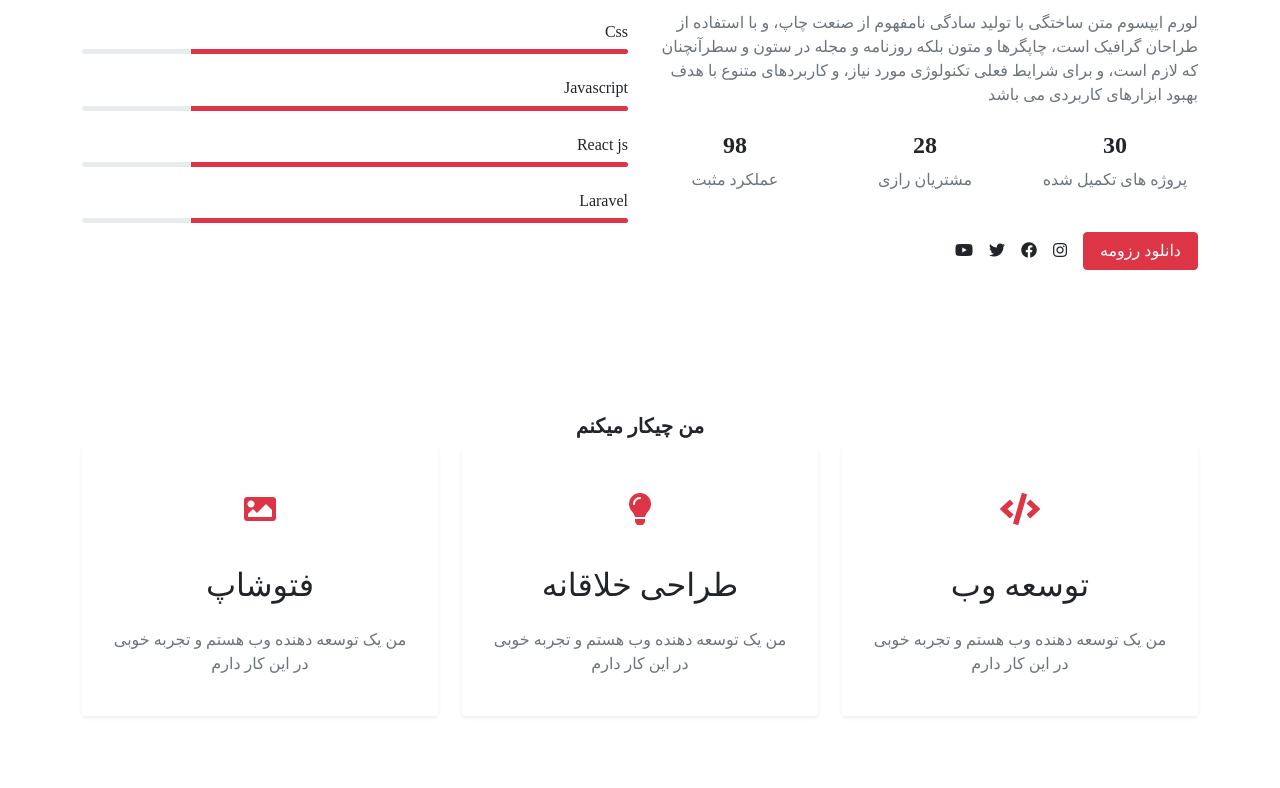
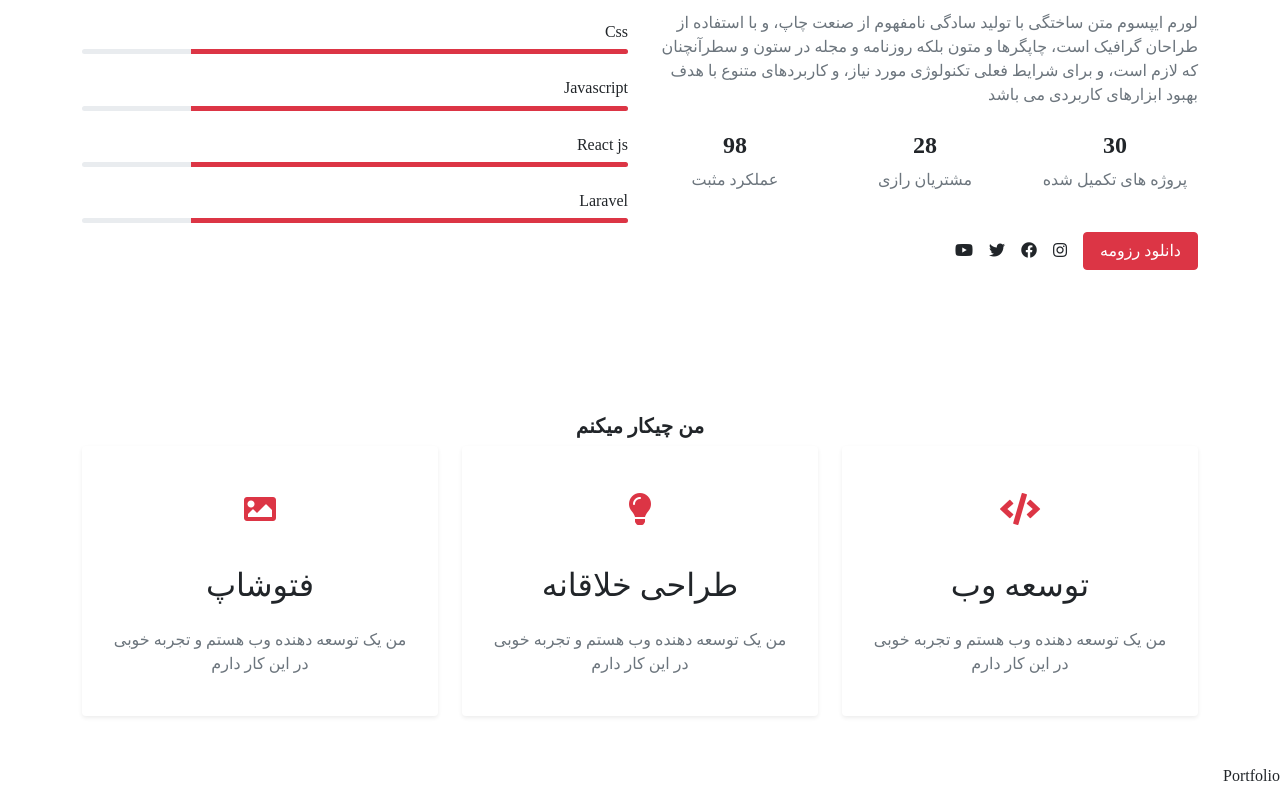
Before and after one commit to alishahi7645/alishahi-website, a React (Create React App) app: page / in a window 1280 px wide. Shown: the part 1106-1894 px from the top of the page. Before the commit the page ends 1870 px from the top, so only its background shows below. Built offline with nearby package versions, Linux system fonts and the light colour scheme; the HTML template or start-up script is replaced by a standard one.

Commit message:
start designed portfolio

```diff
--- a/src/App.js
+++ b/src/App.js
@@ -1,6 +1,7 @@
 import Aboute from './components/Aboute/Aboute.js';
 import Header from './components/Header/Header.js'
 import Home from './components/Home/Home.js';
+import Portfolio from './components/Portfolio/Portfolio.js';
 import Services from './components/Services/Services.js';
 function App() {
   return (
@@ -9,6 +10,7 @@
       <Home/>
       <Aboute/>
       <Services/>
+      <Portfolio/>
     </div>
   );
 }
--- /dev/null
+++ b/src/components/Portfolio/Portfolio.js
@@ -0,0 +1,9 @@
+import React from 'react'
+
+function Portfolio() {
+  return (
+    <div>Portfolio</div>
+  )
+}
+
+export default Portfolio
```
